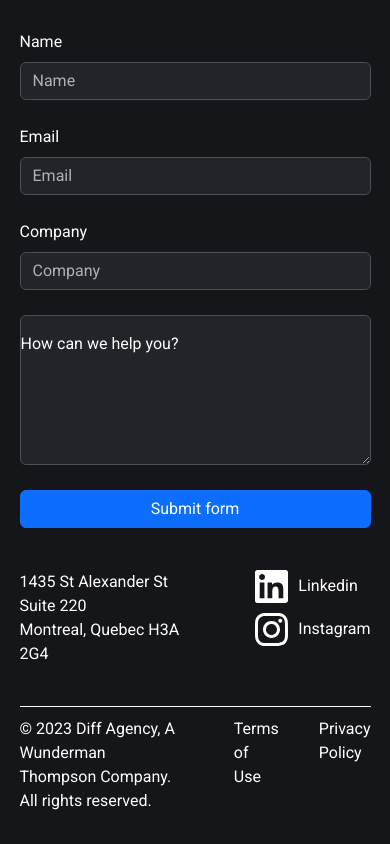
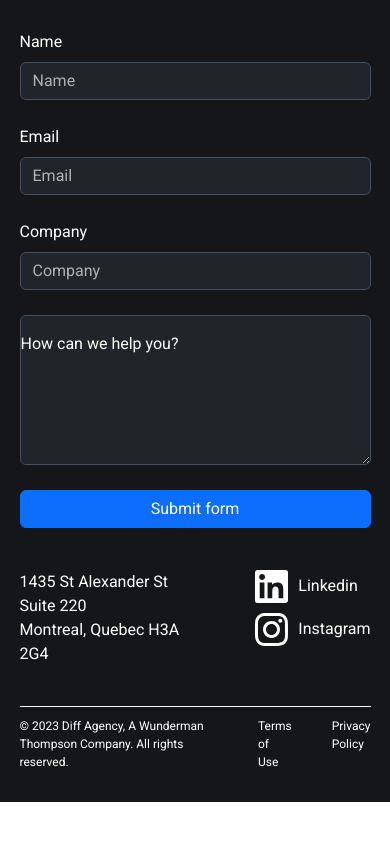
Before and after one commit to kinfris/malanka, a Next.js app: page / in a window 390 px wide. Shown: the part 5977-6821 px from the top of the page. After the commit the page ends 6779 px from the top, so only its background shows below. Built offline with nearby package versions, Linux system fonts and the light colour scheme.

Commit message:
change footer privacy font size

```diff
--- a/src/styles/Home.module.css
+++ b/src/styles/Home.module.css
@@ -207,4 +207,8 @@
     grid-template-columns: repeat(3, 1fr);
     grid-auto-rows: auto;
   }
+
+  .privacy {
+    font-size: 12px;
+  }
 }
```
